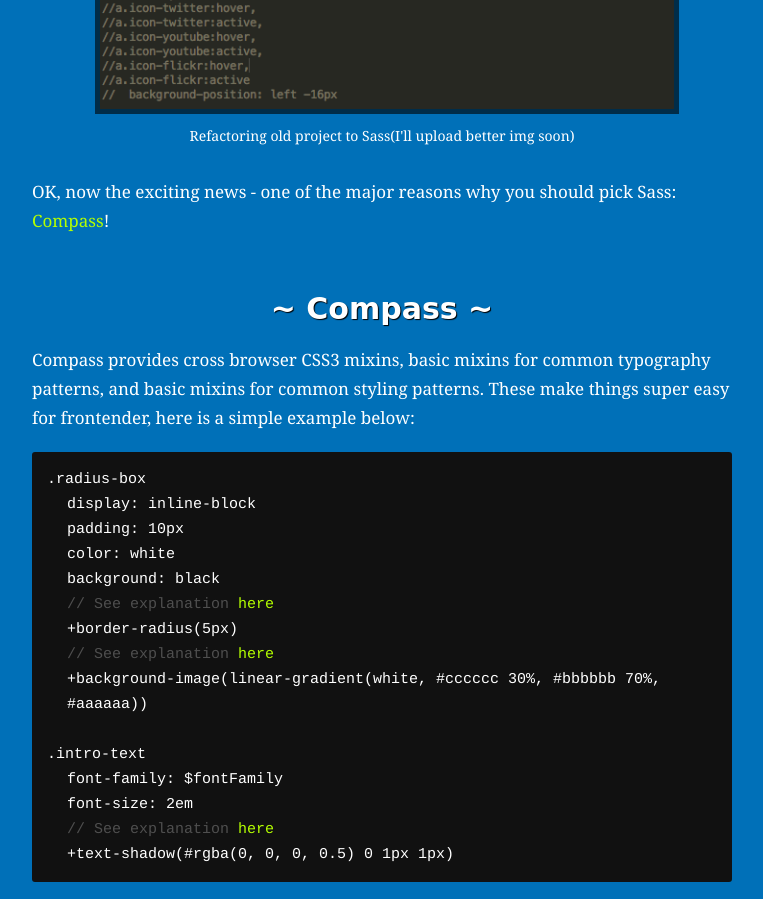
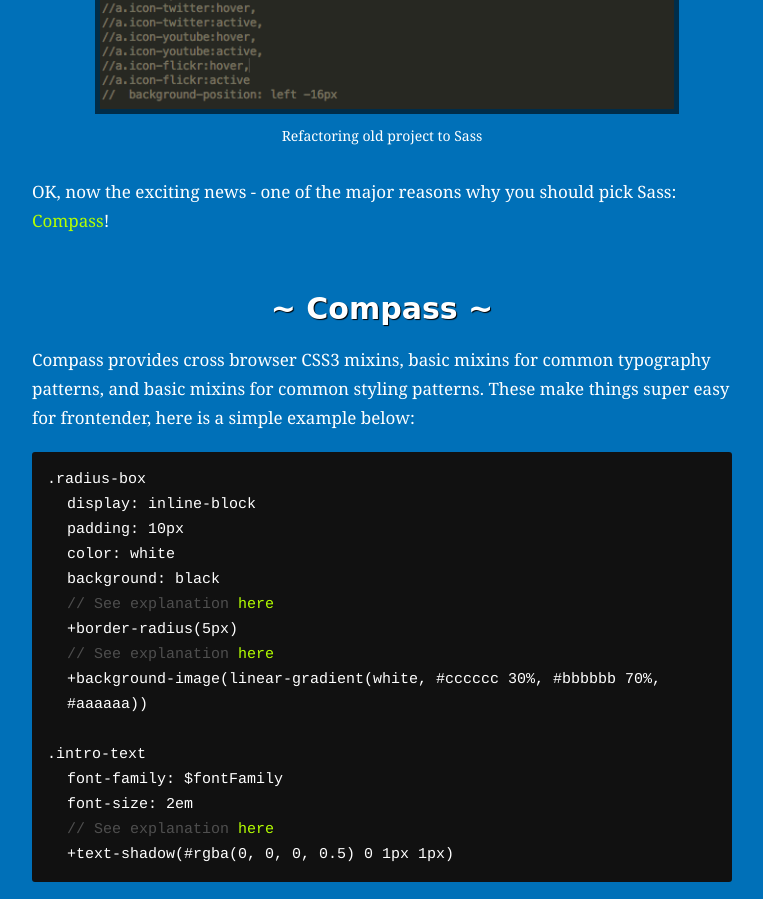
Before and after one commit to ivanasetiawan/sassify, a plain HTML site: page index.html in a window 1280 px wide. Shown: the part 5640-6539 px from the top of the page, without its empty margins (258-1021 px from the left). Drawn offline with Linux system fonts and the light colour scheme; a web font is replaced by a local one.

Commit message:
Adjust figcaption text

```diff
--- a/index.html
+++ b/index.html
@@ -176,7 +176,7 @@
 
 					<figure class="each">
 						<img src="public/images/each.jpg" alt="Control Directive - @each">
-						<figcaption>Refactoring old project to Sass(I'll upload better img soon)</figcaption>
+						<figcaption>Refactoring old project to Sass</figcaption>
 					</figure>
 
 					<p>OK, now the exciting news - one of the major reasons why you should pick Sass: <a href="http://compass-style.org/" target="_blank">Compass</a>!</p>
```
